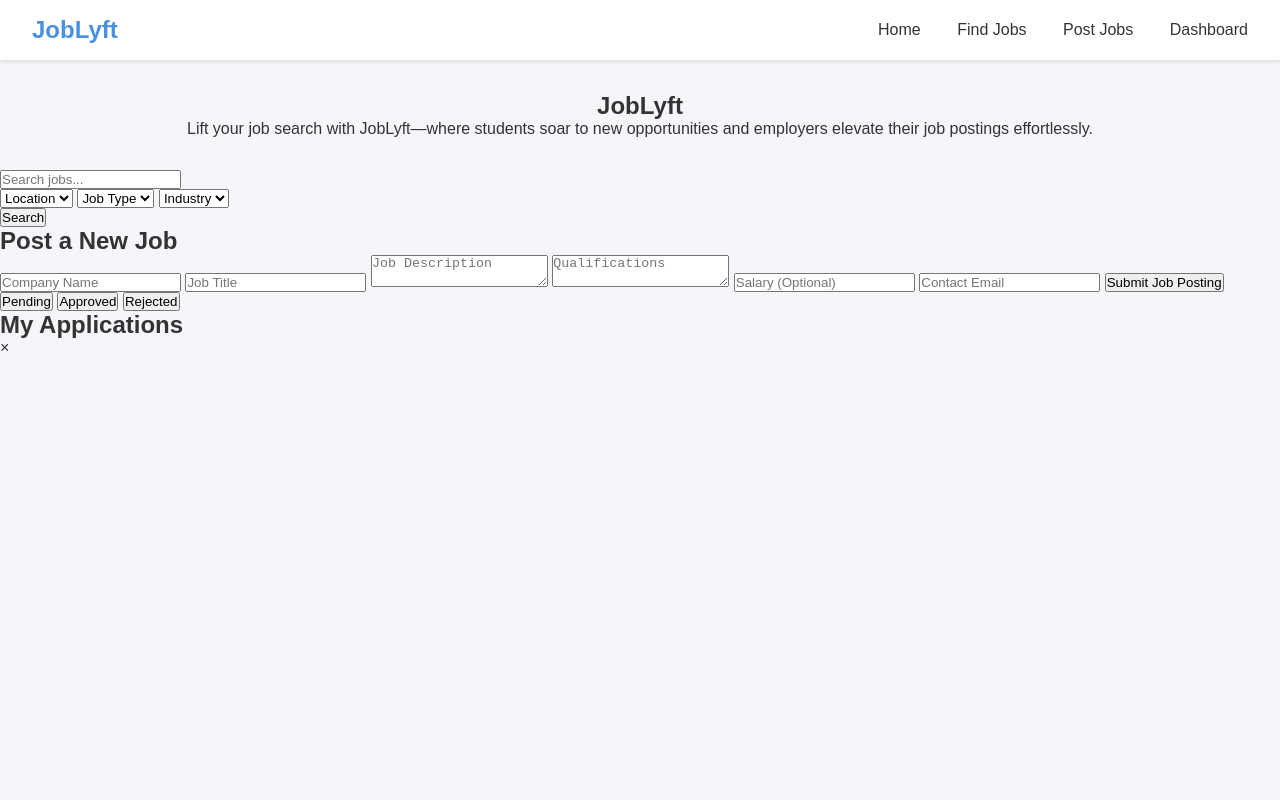
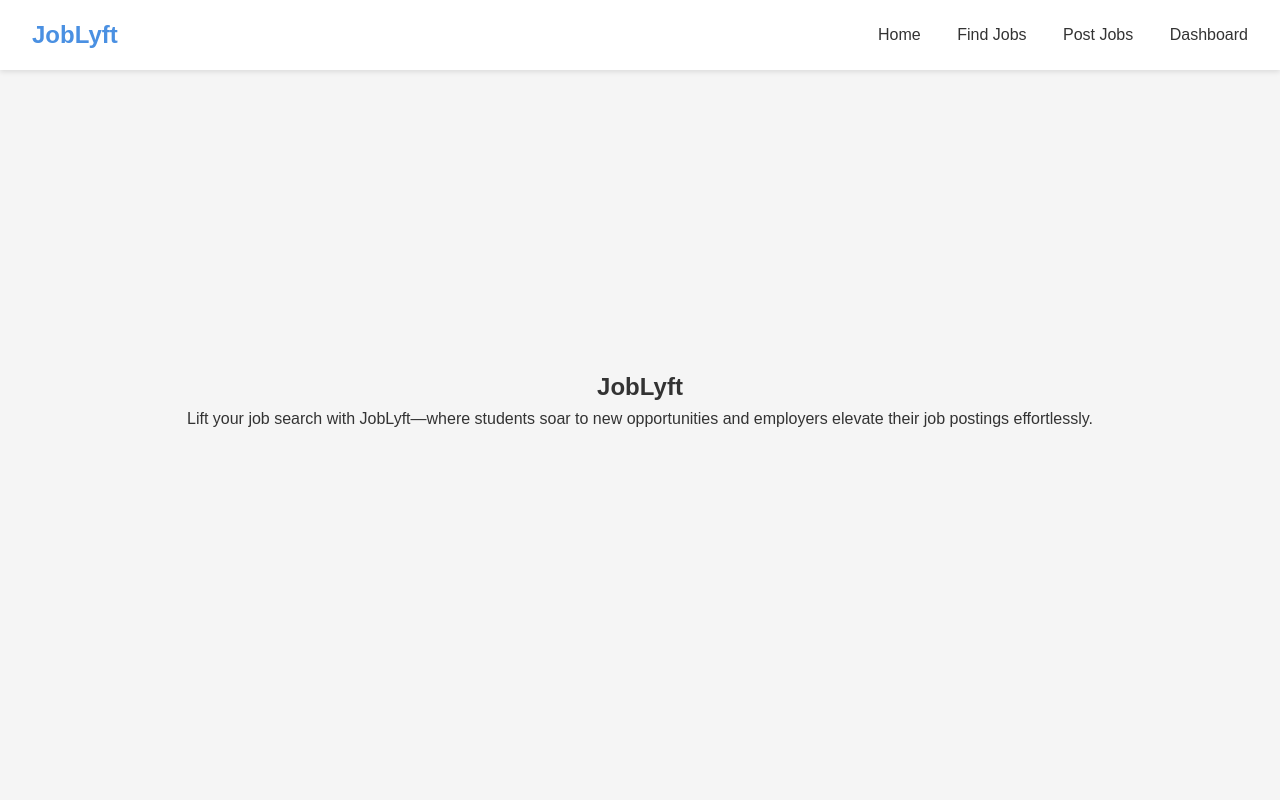
Before and after one commit to akda47/Joblyft-2, a website: page index.html in a window 1280 px wide. Shown: the top 800 px of the page. Drawn offline with Linux system fonts and the light colour scheme.

Commit message:
Update styles.css

```diff
--- a/styles.css
+++ b/styles.css
@@ -117,3 +117,171 @@ body {
 .btn:hover {
     transform: translateY(-2px);
 }
+/* Global Styles */
+* {
+    margin: 0;
+    padding: 0;
+    box-sizing: border-box;
+}
+
+body {
+    font-family: 'Arial', sans-serif;
+    line-height: 1.6;
+}
+
+/* Navigation */
+.navbar {
+    position: fixed;
+    top: 0;
+    width: 100%;
+    padding: 1rem 2rem;
+    background: #fff;
+    box-shadow: 0 2px 5px rgba(0,0,0,0.1);
+    z-index: 1000;
+    display: flex;
+    justify-content: space-between;
+    align-items: center;
+}
+
+/* Elevator Animation */
+.elevator {
+    height: 100vh;
+    position: relative;
+    display: flex;
+    justify-content: center;
+    align-items: center;
+    background: #f5f5f5;
+}
+
+.elevator-doors {
+    position: absolute;
+    width: 100%;
+    height: 100%;
+    display: flex;
+}
+
+.door {
+    width: 50%;
+    height: 100%;
+    background: #333;
+    transition: transform 2s ease-in-out;
+}
+
+.door.left {
+    transform-origin: left;
+}
+
+.door.right {
+    transform-origin: right;
+}
+
+.elevator.open .door.left {
+    transform: translateX(-100%);
+}
+
+.elevator.open .door.right {
+    transform: translateX(100%);
+}
+
+.elevator-content {
+    text-align: center;
+    opacity: 0;
+    transition: opacity 1s ease-in-out;
+    z-index: 1;
+    padding: 2rem;
+}
+
+.elevator.open .elevator-content {
+    opacity: 1;
+}
+
+/* Job Search Page */
+.search-container {
+    padding: 2rem;
+    background: #f9f9f9;
+}
+
+.filters {
+    display: flex;
+    gap: 1rem;
+    margin: 1rem 0;
+}
+
+.job-listings {
+    padding: 2rem;
+    display: grid;
+    gap: 1rem;
+}
+
+/* Forms */
+.job-post-form {
+    max-width: 800px;
+    margin: 2rem auto;
+    padding: 2rem;
+    background: #fff;
+    border-radius: 8px;
+    box-shadow: 0 2px 10px rgba(0,0,0,0.1);
+}
+
+.job-post-form input,
+.job-post-form textarea {
+    width: 100%;
+    padding: 0.8rem;
+    margin: 0.5rem 0;
+    border: 1px solid #ddd;
+    border-radius: 4px;
+}
+
+/* Dashboard */
+.dashboard-container {
+    padding: 2rem;
+}
+
+.tabs {
+    display: flex;
+    gap: 1rem;
+    margin-bottom: 2rem;
+}
+
+.tab-btn {
+    padding: 0.5rem 1rem;
+    border: none;
+    background: #f0f0f0;
+    cursor: pointer;
+}
+
+.tab-btn.active {
+    background: #333;
+    color: #fff;
+}
+
+/* Modal */
+.modal {
+    display: none;
+    position: fixed;
+    top: 0;
+    left: 0;
+    width: 100%;
+    height: 100%;
+    background: rgba(0,0,0,0.5);
+    z-index: 2000;
+}
+
+.modal-content {
+    position: absolute;
+    top: 50%;
+    left: 50%;
+    transform: translate(-50%, -50%);
+    background: #fff;
+    padding: 2rem;
+    border-radius: 8px;
+    max-width: 500px;
+    width: 90%;
+}
+
+.close-modal {
+    position: absolute;
+    top: 1rem;
+    right: 1rem;
+    cursor: pointer;
+}
```
